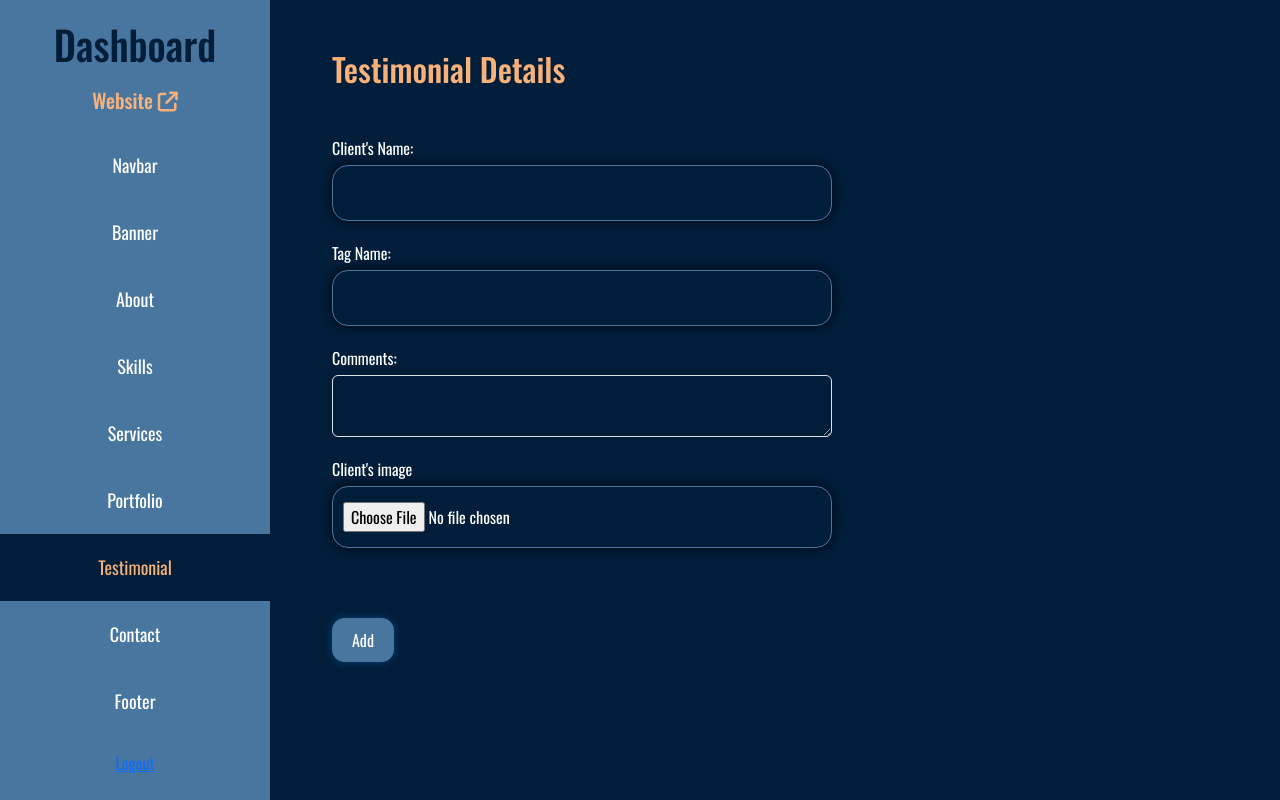
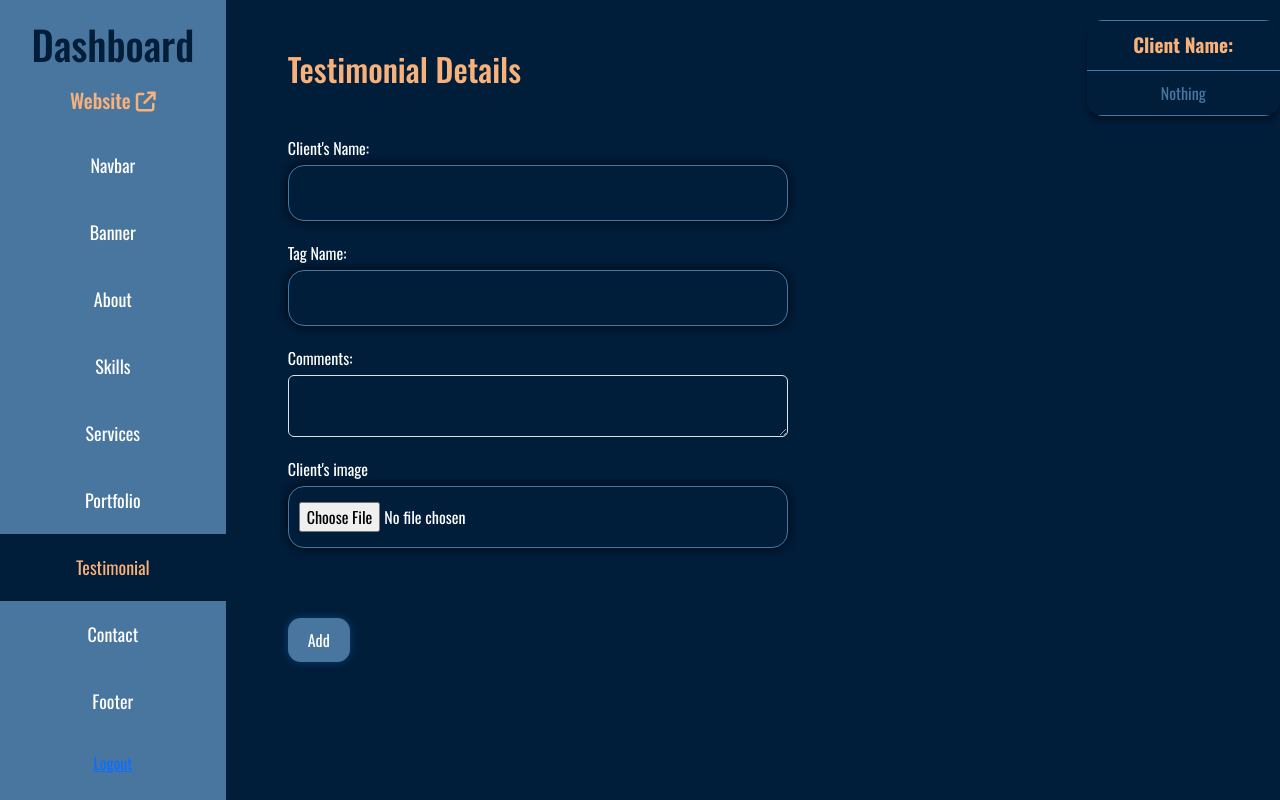
Before and after one commit to mdkawsardev/portfolio_with_django, a Django app: page /testimonial/ in a window 1280 px wide. Run offline with Django 5.2, Linux system fonts and the light colour scheme; the visitor is signed in with stand-in values (Sample User, id 1); some libraries are stand-ins or nearby versions.

Commit message:
Site is being updated

```diff
--- a/static/css/style.css
+++ b/static/css/style.css
@@ -2790,3 +2790,7 @@ td {
     }
 }
 /*                                      !Portfolio page                                  */
+
+.client_table {
+    width: 300px;
+}
--- a/template/dashboard/testimonial.html
+++ b/template/dashboard/testimonial.html
@@ -41,7 +41,7 @@
             <a href="{% url 'logout' %}">Logout</a>
         </div>
     </div>
-    <div class="d_content">
+    <div class="d_content d-flex">
         <div class="container">
             <h2>Testimonial Details</h2>
             <form class="common_form mt-5" action="{% url 'testimonial'%}" method="post" enctype="multipart/form-data">
@@ -69,5 +69,15 @@
             </form>
         </div>
     </div>
+    <div class="client_table">
+        <table class="w-100">
+        <tr>
+            <th>Client Name:</th>
+        </tr>
+        <tr>
+            <td>Nothing</td>
+        </tr>
+    </table>
+    </div>
 </div>
 {% endblock body %}
```
